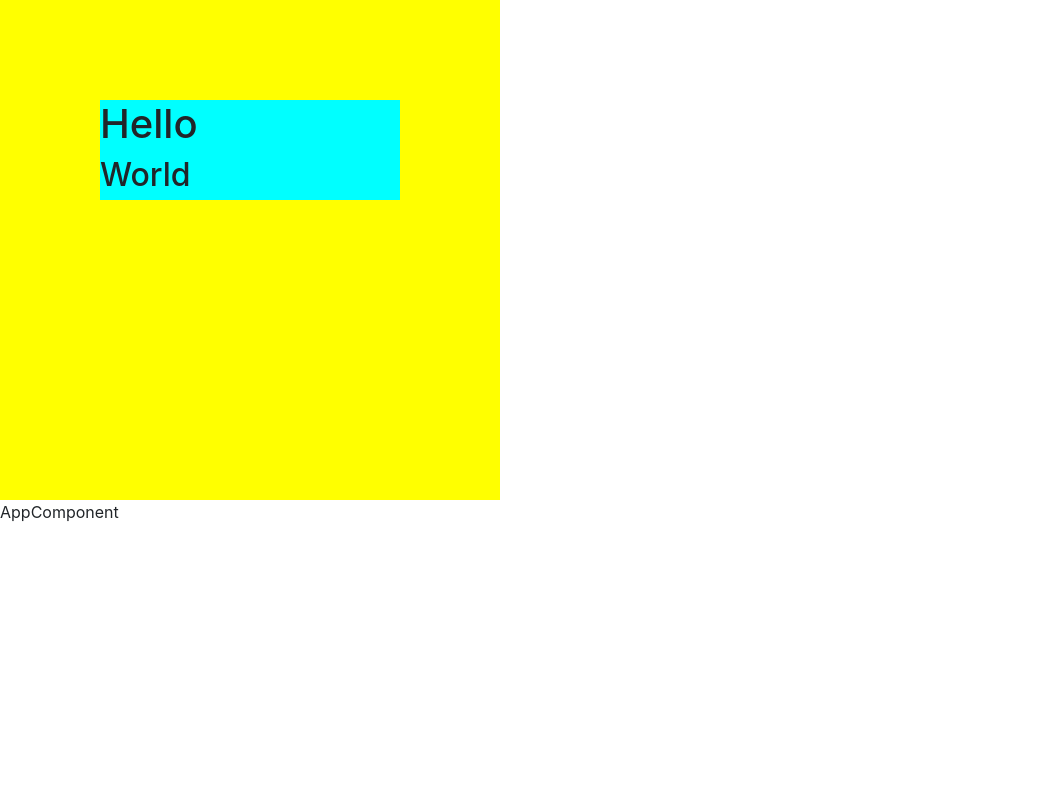
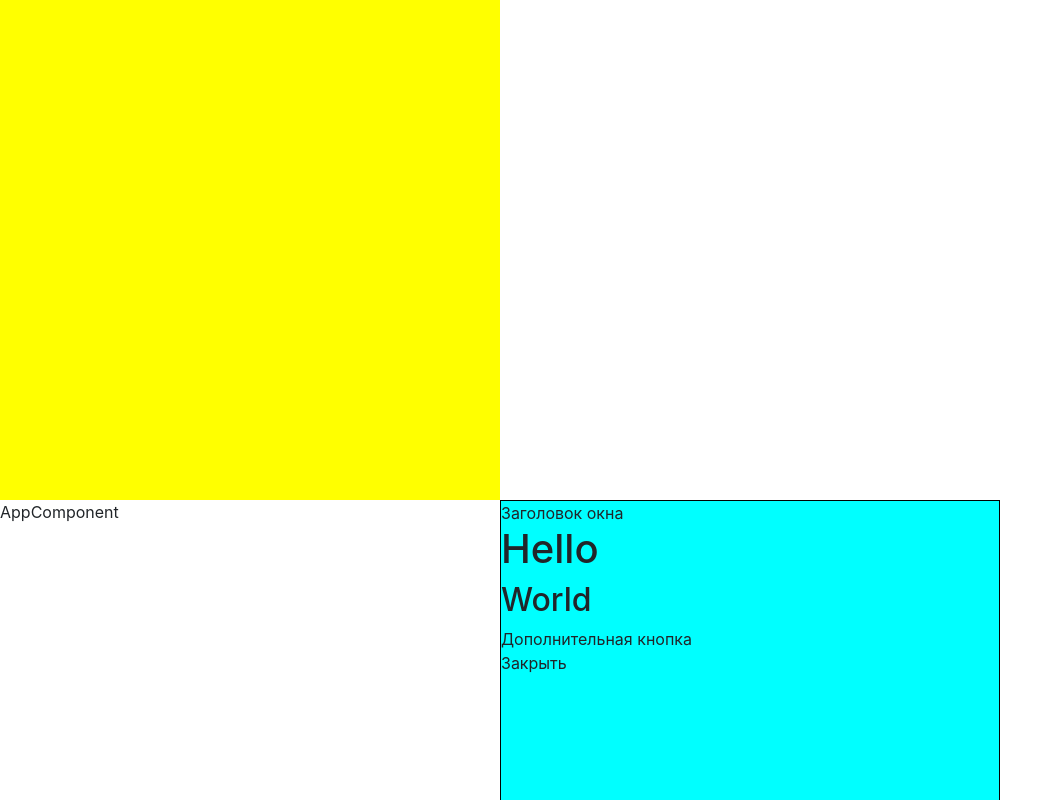
Before and after one commit to ptrts/react-windows, a React app: page / in a window 1280 px wide. Shown: the whole page, without its empty margins (0-1063 px from the left). Built offline with nearby package versions, Linux system fonts and the light colour scheme; some packages are replaced by stand-ins of ours.

Commit message:
Определили элементы окна и CSS классы, которыми эти элементы будут обозначаться. Переместили положение окна по умолчанию из Movable в AppComponent. Сделали, чтоб стили заходящие в Window делились на две части: стили положения (для Movable) и остальные стили, для самого окна

```diff
--- a/src/components/AppComponent.js
+++ b/src/components/AppComponent.js
@@ -15,9 +15,36 @@ class AppComponent extends React.Component {
         <div style={{width: '500px', height: '500px', backgroundColor: 'Yellow'}}/>
         <div style={{position: 'relative'}}>
           AppComponent
-          <Window id="window1" style={{width: '300px', height: '100px', position: 'fixed'}}>
-            <h1 className="mover">Hello</h1>
-            <h2>World</h2>
+          <Window
+            id="window1"
+            style={{
+              minWidth: '500px',
+              minHeight: '500px',
+              position: 'fixed',
+
+              // Начальная позиция окна, которая может быть изменена при перетаскивании
+              // и при восстановлении из локального хранилища предыдущего положения окна
+              //
+              // После перетаскивания и восстановления, при перерисовке окна данные параметры
+              // будут игнорироваться
+              left: '500px',
+              top: '500px'
+            }}
+            header="Заголовок окна"
+            body={
+              <React.Fragment>
+                <h1>Hello</h1>
+                <h2>World</h2>
+              </React.Fragment>
+            }
+            buttons={
+              <React.Fragment>
+                <div className="fw-button">
+                  Дополнительная кнопка
+                </div>
+              </React.Fragment>
+            }
+          >
           </Window>
         </div>
       </div>
--- a/src/components/movable/Movable.js
+++ b/src/components/movable/Movable.js
@@ -1,5 +1,3 @@
-/* eslint-disable */
-
 import React from 'react';
 
 class Movable extends React.Component {
@@ -13,11 +11,7 @@ class Movable extends React.Component {
     this.handleOnMouseUp = this.handleOnMouseUp.bind(this);
     this.handleOnMouseMove = this.handleOnMouseMove.bind(this);
 
-    // Устанавливаем начальное положение окна
-    this.state = {
-      left: this.props.initialLeft ? this.props.initialLeft : '100px',
-      top: this.props.initialTop ? this.props.initialTop : '100px'
-    };
+    this.state = {};
   }
 
   handleOnMouseUp() {
@@ -77,14 +71,6 @@ class Movable extends React.Component {
     this.startMouseClientY = e.clientY;
   }
 
-  isInsideWindowX(x) {
-    return x >= 0 && x <= window.innerWidth;
-  }
-
-  isInsideWindowY(y) {
-    return y >= 0 && y <= window.innerHeight;
-  }
-
   handleOnMouseMove(e) {
 
     // Насколько пикселей мы сдвинули мышку
@@ -111,8 +97,8 @@ class Movable extends React.Component {
     }
 
     this.setState({
-      left: `${this.startPixelLeft + dX}px`,
-      top: `${this.startPixelTop + dY}px`,
+      left: this.startPixelLeft + dX,
+      top: this.startPixelTop + dY
     });
   }
 
@@ -122,22 +108,18 @@ class Movable extends React.Component {
 
       // Значения по-умолчанию
       {
-        backgroundColor: 'Cyan',
         wordWrap: 'break-word',
-        position: 'absolute',
-        width: '400px',
-        height: '200px',
+        position: 'absolute'
       },
 
       // Значения, переданные нам извне
-      this.props.style,
+      this.props.style
+    );
 
-      // Значения из нашего внутреннего стейта
-      {
-        top: this.state.top,
-        left: this.state.left
-      }
-    );
+    if (typeof this.state.left && typeof this.state.top === 'number') {
+      style.left = `${this.state.left}px`;
+      style.top = `${this.state.top}px`;
+    }
 
     return (
       <div
@@ -161,7 +143,7 @@ class Movable extends React.Component {
         this.setupMover(mover);
       }
     } else {
-      this.setupMover(mover);
+      this.setupMover(element);
     }
   }
 
--- a/src/components/window/Window.js
+++ b/src/components/window/Window.js
@@ -12,11 +12,8 @@ class Window extends React.Component {
     this.topKey = this.props.id + '.top';
 
     if (store.local.has(this.leftKey) && store.local.has(this.topKey)) {
-      this.initialLeft = store.local.get(this.leftKey);
-      this.initialTop = store.local.get(this.topKey);
-    } else {
-      this.initialLeft = this.props.initialLeft;
-      this.initialTop = this.props.initialTop;
+      this.savedLeft = store.local.get(this.leftKey);
+      this.savedTop = store.local.get(this.topKey);
     }
 
     this.handleOnMoveEnd = this.handleOnMoveEnd.bind(this);
@@ -28,14 +25,67 @@ class Window extends React.Component {
   }
 
   render() {
+
+    const styleForWindow = Object.assign(
+      {
+        minWidth: '300px',
+        minHeight: '200px',
+        position: 'fixed',
+        left: '100px',
+        top: '100px'
+      },
+      this.props.style
+    );
+
+    if (typeof this.savedLeft === 'number' && typeof this.savedTop === 'number') {
+      styleForWindow.left = `${this.savedLeft}px`;
+      styleForWindow.top = `${this.savedTop}px`;
+    }
+
+    const styleForMovable = {};
+    [
+      'position',
+      'left',
+      'top',
+      'right',
+      'bottom'
+    ].forEach((name) => {
+      styleForMovable[name] = styleForWindow[name];
+      delete styleForWindow[name];
+    });
+
     return (
       <Movable
-        style={this.props.style}
-        initialLeft={this.initialLeft}
-        initialTop={this.initialTop}
+        style={styleForMovable}
         onMoveEnd={this.handleOnMoveEnd}
       >
-        {this.props.children}
+
+        <div className="fw-window" style={styleForWindow}>
+
+          <div className="fw-window-header mover">
+
+            {this.props.header}
+
+            <div className="fw-window-header-close-button"/>
+
+          </div>
+
+          <div className="fw-window-body">
+            {this.props.body}
+          </div>
+
+          <div className="fw-window-footer">
+
+            {this.props.buttons}
+
+            <div className="fw-button">
+              Закрыть
+            </div>
+
+          </div>
+
+        </div>
+
       </Movable>
     );
   }
--- /dev/null
+++ b/src/styles/global/framework/_framework.scss
@@ -0,0 +1 @@
+@import 'window';
--- /dev/null
+++ b/src/styles/global/framework/_window.scss
@@ -0,0 +1,5 @@
+
+.fw-window {
+  border: solid black 1px;
+  background-color: Cyan;
+}
--- a/src/styles/global/global.scss
+++ b/src/styles/global/global.scss
@@ -5,3 +5,7 @@
 ///////////////////////////////////////////////////////////////////////////////////
 @import "~bootstrap/scss/bootstrap";
 ///////////////////////////////////////////////////////////////////////////////////
+
+///////////////////////////////////////////////////////////////////////////////////
+@import "framework/framework";
+///////////////////////////////////////////////////////////////////////////////////
```
